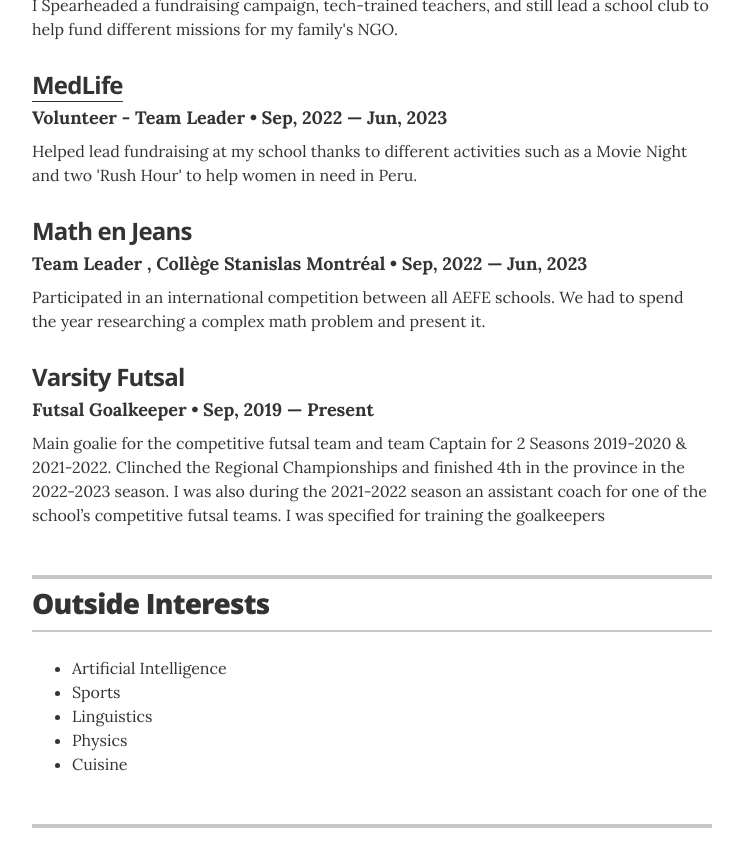
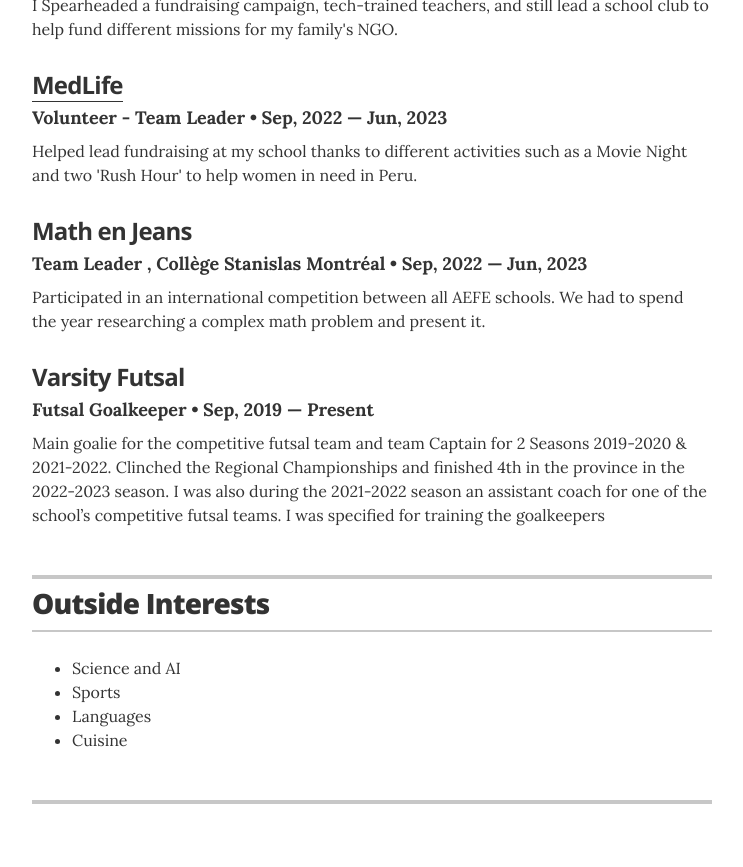
Before and after one commit to Tamus500/tamus500.github.io, a Jekyll site: the page built from index.html, in a window 1280 px wide and 900 px high, scrolled down 2868 px. Shown: the top 867 px of the window, without its empty margins (268-1011 px from the left). Built offline with Jekyll 4.4.1, drawn with Linux system fonts in a browser that asks for light colours.

Commit message:
Update interests.yml

```diff
--- a/_data/interests.yml
+++ b/_data/interests.yml
@@ -1,6 +1,5 @@
 # Interests
-- description: Artificial Intelligence
+- description: Science and AI
 - description: Sports
-- description: Linguistics
-- description: Physics
+- description: Languages
 - description: Cuisine
```
